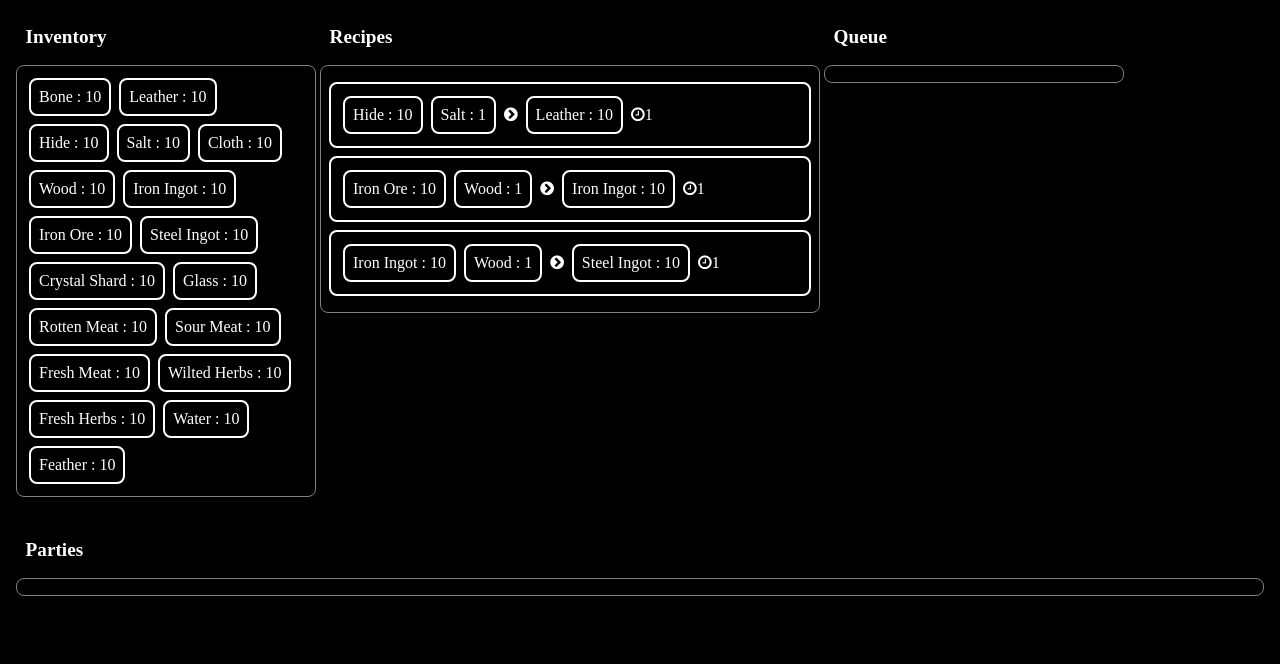
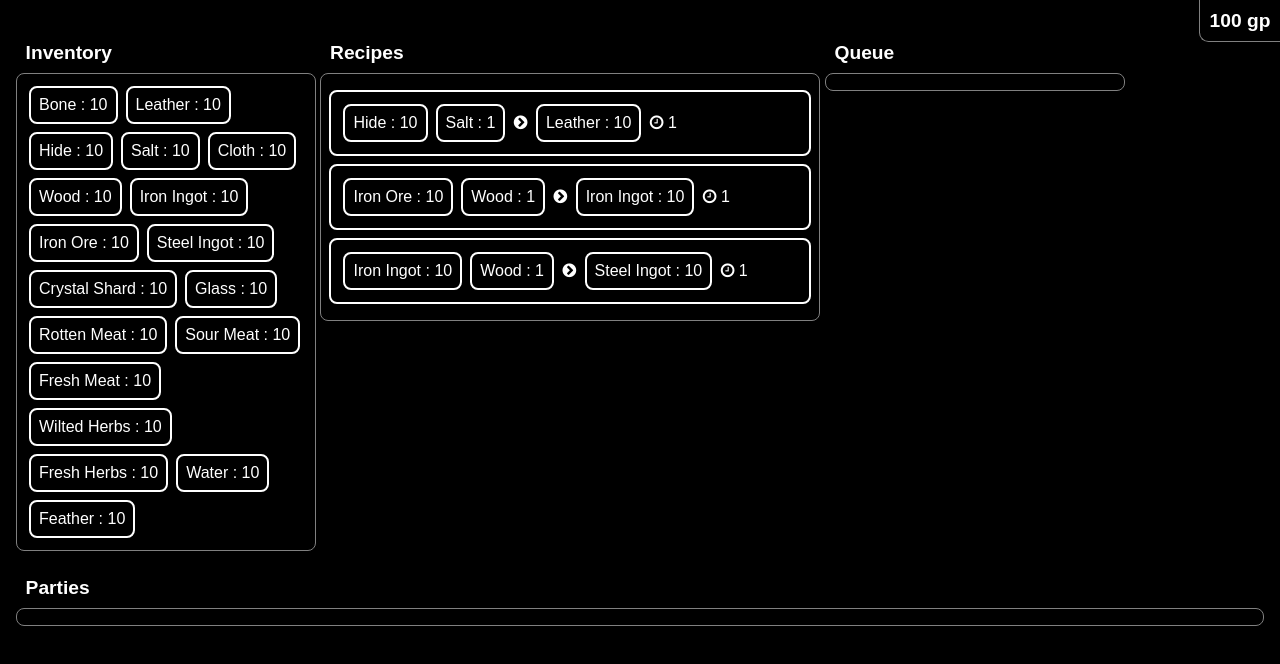
Before and after one commit to paulsmithkc/blacksmith_simulator, a plain HTML site: page blacksmith_simulator.html in a window 1280 px wide. Drawn offline with Linux system fonts and the light colour scheme.

Commit message:
Improving the crafting UI

```diff
--- a/blacksmith_simulator.css
+++ b/blacksmith_simulator.css
@@ -2,14 +2,14 @@
 body {
     background: black;
     color: white;
-    fount: 12pt courier-new;
+    font: 12pt Arial;
 }
 
 .game div {
     border: 1px solid grey;
     border-radius: 0.5em;
     padding: 0.5em;
-    margin: 0.5em 0;
+    margin: 0;
 }
 .game div.title {
     display: block;
@@ -25,22 +25,50 @@ body {
     padding: 0.5em;
     margin: 0.25em;
     text-align: center;
+
+    -webkit-touch-callout: none; /* iOS Safari */
+      -webkit-user-select: none; /* Chrome/Safari/Opera */
+       -khtml-user-select: none; /* Konqueror */
+         -moz-user-select: none; /* Firefox */
+          -ms-user-select: none; /* Internet Explorer/Edge */
+              user-select: none;
 }
-.game div.recipe {
+.game div.recipe,
+.game div.recipe-queue-item {
     display: block;
     border: 2px solid white;
     border-radius: 0.5em;
     vertical-align: middle;
+    padding: 0.5em;
+    margin: 0.5em 0;
+
+    -webkit-touch-callout: none; /* iOS Safari */
+      -webkit-user-select: none; /* Chrome/Safari/Opera */
+       -khtml-user-select: none; /* Konqueror */
+         -moz-user-select: none; /* Firefox */
+          -ms-user-select: none; /* Internet Explorer/Edge */
+              user-select: none;
 }
-.game div.recipe .recipe-components {
-    display: inline-block;
-    border: none;
-}
-.game div.recipe .recipe-result {
-    display: inline-block;
-    border: none;
+.game div.recipe.recipe-disabled {
+    border-color: gray;
+    background: gray;
 }
 
+.game div.game-currency {
+    display: block;
+    position: absolute;
+    top: 0;
+    right: 0;
+    border: 1px solid grey;
+    border-radius: 0;
+    border-bottom-left-radius: 0.5em;
+    border-top: none;
+    border-right: none;
+    padding: 0.5em;
+    margin: 0;
+    font-weight: bold;
+    font-size: 1.2em;
+}
 .game div.vertical-column {
     display: inline-block;
     border: none;
--- a/blacksmith_simulator.html
+++ b/blacksmith_simulator.html
@@ -10,6 +10,9 @@
 <body>
 
     <div class="game">
+        <div style="border: none;">
+            <div class="game-currency"></div>
+        </div>
         <div style="border: none;">
             <div class="vertical-column" style="width: 300px;">
                 <div class="title">Inventory</div>
--- a/game.js
+++ b/game.js
@@ -16,9 +16,24 @@ function newGame(div) {
         }
     });
 
+    refreshUI();
+}
+
+function refreshUI() {
+    var div = g_game.div;
+    div.find('.game-currency').html(displayCurrency());
     div.find('.game-inventory').html(displayInventory());
     div.find('.game-recipes').html(displayRecipeList());
     div.find('.game-recipe-queue').html(displayRecipeQueue());
+}
+
+function hasItemsInInventory(name, quantity) {
+    var i = g_game.inventory[name];
+    if (i == null) {
+        return 0 >= quantity;
+    } else {
+        return i.quantity >= quantity;
+    }
 }
 
 function addItemsToInventory(name, quantity) {
@@ -32,16 +47,24 @@ function addItemsToInventory(name, quantity) {
 
 function queueRecipe(recipeListIndex) {
     var recipe = g_recipes[recipeListIndex];
+    var haveComponents = true;
 
-    if (recipe.component1Quantity > 0) {
-        addItemsToInventory(recipe.component1Name, -recipe.component1Quantity);
+    $.each(recipe.components, function (componentIndex, component) {
+        if (component.quantity > 0) {
+            haveComponents &= hasItemsInInventory(component.name, component.quantity);
+        }
+    });
+
+    if (!haveComponents) {
+        //alert("Need more components");
+        return;
     }
-    if (recipe.component2Quantity > 0) {
-        addItemsToInventory(recipe.component2Name, -recipe.component2Quantity);
-    }
-    if (recipe.component3Quantity > 0) {
-        addItemsToInventory(recipe.component3Name, -recipe.component3Quantity);
-    }
+
+    $.each(recipe.components, function (componentIndex, component) {
+        if (component.quantity > 0) {
+            addItemsToInventory(component.name, -component.quantity);
+        }
+    });
 
     g_game.recipeQueue.push({
         recipeListIndex: recipeListIndex,
@@ -50,28 +73,26 @@ function queueRecipe(recipeListIndex) {
         duration: recipe.duration
     });
 
-    g_game.div.find('.game-inventory').html(displayInventory());
-    g_game.div.find('.game-recipe-queue').html(displayRecipeQueue());
+    refreshUI();
 }
 
 function cancelRecipe(recipeQueueIndex) {
     var item = g_game.recipeQueue[recipeQueueIndex];
     var recipe = g_recipes[item.recipeListIndex];
 
-    if (recipe.component1Quantity > 0) {
-        addItemsToInventory(recipe.component1Name, recipe.component1Quantity);
-    }
-    if (recipe.component2Quantity > 0) {
-        addItemsToInventory(recipe.component2Name, recipe.component2Quantity);
-    }
-    if (recipe.component3Quantity > 0) {
-        addItemsToInventory(recipe.component3Name, recipe.component3Quantity);
-    }
+    $.each(recipe.components, function (componentIndex, component) {
+        if (component.quantity > 0) {
+            addItemsToInventory(component.name, component.quantity);
+        }
+    });
 
     g_game.recipeQueue.splice(recipeQueueIndex, 1);
 
-    g_game.div.find('.game-inventory').html(displayInventory());
-    g_game.div.find('.game-recipe-queue').html(displayRecipeQueue());
+    refreshUI();
+}
+
+function displayCurrency() {
+    return `${g_game.currency} gp`;
 }
 
 function displayInventory() {
@@ -105,39 +126,43 @@ function displayRecipeQueue() {
 }
 
 function displayRecipeList() {
-    var html = '<div class="recipe-list">';
+    var enabledRecipes = '';
+    var disabledRecipes = '';
 
-    $.each(g_recipes, function (i, recipe) {
+    $.each(g_recipes, function (recipeListIndex, recipe) {
         var recipeComponentsHtml = '';
-        if (recipe.component1Quantity > 0) {
-            recipeComponentsHtml += `<span class="recipe-component item">
-                ${recipe.component1Name} : ${recipe.component1Quantity}
-            </span>`;
-        }
-        if (recipe.component2Quantity > 0) {
-            recipeComponentsHtml += `<span class="recipe-component item">
-                ${recipe.component2Name} : ${recipe.component2Quantity}
-            </span>`;
-        }
-        if (recipe.component3Quantity > 0) {
-            recipeComponentsHtml += `<span class="recipe-component item">
-                ${recipe.component3Name} : ${recipe.component3Quantity}
-            </span>`;
-        }
+        var haveComponents = true;
+
+        $.each(recipe.components, function (componentIndex, component) {
+            if (component.quantity > 0) {
+                recipeComponentsHtml += `<span class="recipe-component item">
+                    ${component.name} : ${component.quantity}
+                </span>`
+                haveComponents &= hasItemsInInventory(component.name, component.quantity);
+            }
+        });
 
         var recipeResultHtml = `<span class="item">
             ${recipe.resultName} : ${recipe.resultQuantity}
         </span>`;
 
-        html += `<div class="recipe" onclick="queueRecipe(${i});">
+        var recipeHtml =
+        `<div class="recipe ${haveComponents ? 'recipe-enabled' : 'recipe-disabled'}"
+              onclick="queueRecipe(${recipeListIndex});">
             <span class="recipe-components">${recipeComponentsHtml}</span>
             <i class="fa fa-chevron-circle-right" aria-hidden="true"></i>
             <span class="recipe-result">${recipeResultHtml}</span>
-            <i class="fa fa-clock-o" aria-hidden="true"></i>${recipe.duration}
+            <i class="fa fa-clock-o" aria-hidden="true"></i>
+            ${recipe.duration}
         </div>`;
+        if (haveComponents) {
+            enabledRecipes += recipeHtml;
+        } else {
+           disabledRecipes += recipeHtml;
+        }
     });
 
-    html += '</div>';
+    var html = `<div class="recipe-list">${enabledRecipes}${disabledRecipes}</div>`;
     return html;
 }
 
--- a/recipe_list.js
+++ b/recipe_list.js
@@ -3,33 +3,27 @@ var g_recipes = [
         duration: 1,
         resultName: "Leather",
         resultQuantity: 10,
-        component1Name: "Hide",
-        component1Quantity: 10,
-        component2Name: "Salt",
-        component2Quantity: 1,
-        component3Name: null,
-        component3Quantity: 0
+        components: [
+            { name: "Hide", quantity: 10 },
+            { name: "Salt", quantity: 1 },
+        ]
     },
     {
         duration: 1,
         resultName: "Iron Ingot",
         resultQuantity: 10,
-        component1Name: "Iron Ore",
-        component1Quantity: 10,
-        component2Name: "Wood",
-        component2Quantity: 1,
-        component3Name: null,
-        component3Quantity: 0
+        components: [
+            { name: "Iron Ore", quantity: 10 },
+            { name: "Wood", quantity: 1 },
+        ]
     },
     {
         duration: 1,
         resultName: "Steel Ingot",
         resultQuantity: 10,
-        component1Name: "Iron Ingot",
-        component1Quantity: 10,
-        component2Name: "Wood",
-        component2Quantity: 1,
-        component3Name: null,
-        component3Quantity: 0
+        components: [
+            { name: "Iron Ingot", quantity: 10 },
+            { name: "Wood", quantity: 1 },
+        ]
     },
 ];
```
